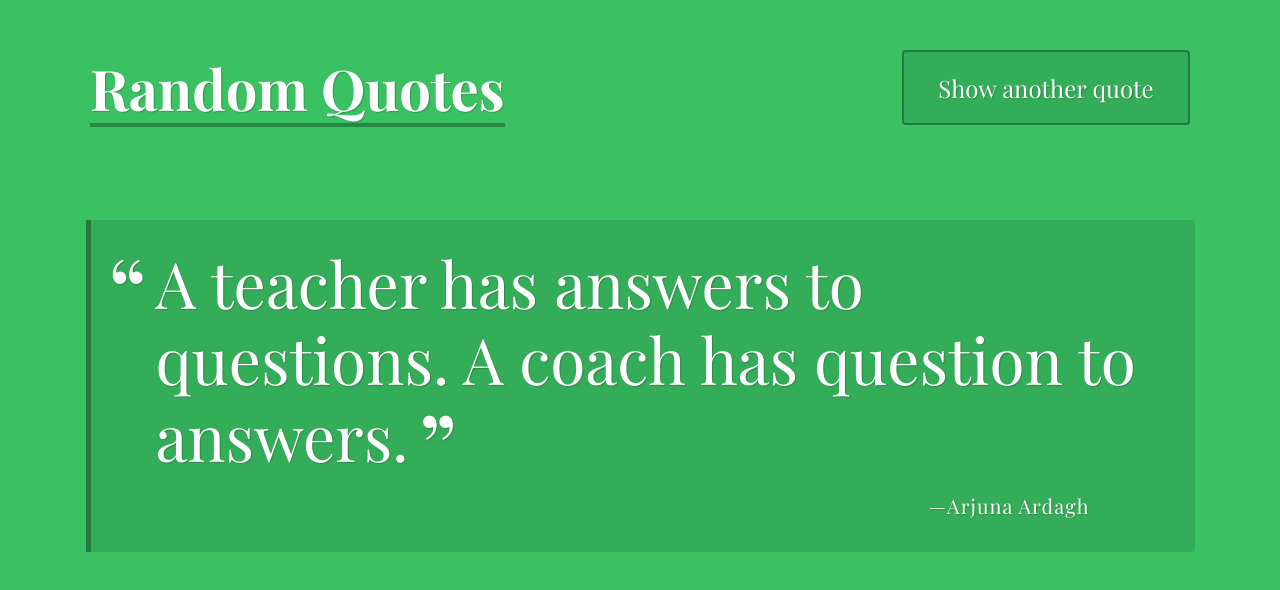
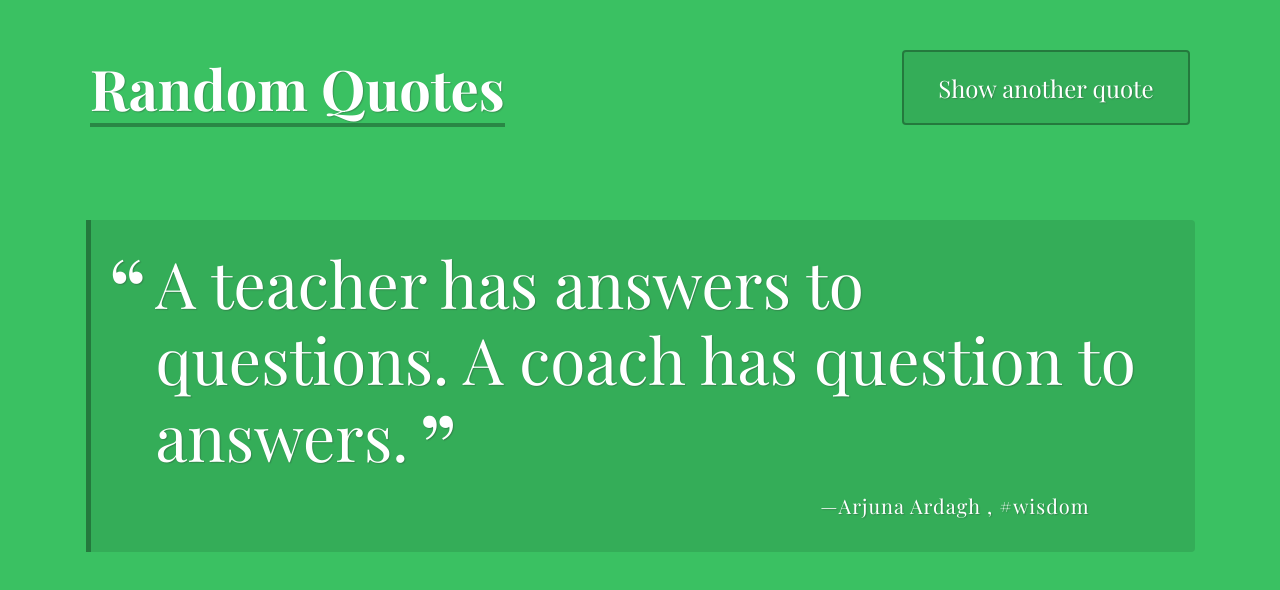
Before and after one commit to nkriedner/fsjs-techdegree-project-1, a plain HTML site: page index.html in a window 1280 px wide. Drawn offline with nearby package versions, Linux system fonts and the light colour scheme; a web font is replaced by a local one.

Commit message:
Add optional tag property to quotes

```diff
--- a/css/styles.css
+++ b/css/styles.css
@@ -114,6 +114,10 @@ h1 {
     content: ", ";
     font-style: normal;
 }
+.tag::before {
+    content: ", #";
+    font-style: normal;
+}
 
 @media (min-width: 768px) {
     body {
--- a/js/script.js
+++ b/js/script.js
@@ -11,20 +11,24 @@ const quotes = [
     {
         quote: "The problem with quotes you find in the internet is, that you can never be sure about their origin.",
         source: "Leonardo da Vinci",
+        tag: "humor",
     },
     {
         quote: "Follow the love in your heart - not the stress in your head.",
         source: "Pari",
         citation: "from a public live meeting",
         year: "2021",
+        tag: "wisdom",
     },
     {
         quote: "I believe that everyone in the world has one poem, that is their soulmate.",
         source: "Nayyirah Waheed",
+        tag: "poetry",
     },
     {
         quote: "A teacher has answers to questions. A coach has question to answers.",
         source: "Arjuna Ardagh",
+        tag: "wisdom",
     },
     {
         quote: "The key to freedom? End every judgement with a question mark.",
@@ -43,6 +47,7 @@ const quotes = [
     {
         quote: "To know that I'm nothing is wisdom. To know that I am everything is love. And between the two life flows.",
         source: "Nisargadatta",
+        tag: "wisdom",
     },
     {
         quote: "If you argue with reality, you lose - but only always.",
@@ -52,6 +57,7 @@ const quotes = [
     {
         quote: "Set your life on fire, seek those who fan your flames.",
         source: "Rumi",
+        tag: "poetry",
     },
 ];
 
@@ -76,7 +82,7 @@ const printQuote = () => {
       <p class="quote">${randomQuote.quote}</p>
       <p class="source">${randomQuote.source}
     `;
-    // Check if quote has a citation property
+    // Check if quote has citation, year and/or tag properties
     if (randomQuote.citation) {
         // Add citation property to htmlString
         htmlString += `<span class="citation">${randomQuote.citation}</span>`;
@@ -85,11 +91,16 @@ const printQuote = () => {
         // Add year to htmlString
         htmlString += `<span class="year">${randomQuote.year}</span>`;
     }
+    if (randomQuote.tag) {
+        // Add tag to htmlString
+        htmlString += `<span class="tag">${randomQuote.tag}</span>`;
+    }
     // Add the closing </p> to the htmlString
     htmlString += "</p>";
     // Add htmlString to page
     document.getElementById("quote-box").innerHTML = htmlString;
 };
+
 printQuote(); /* to have a random quote present the first time the page laods */
 
 /***
```
